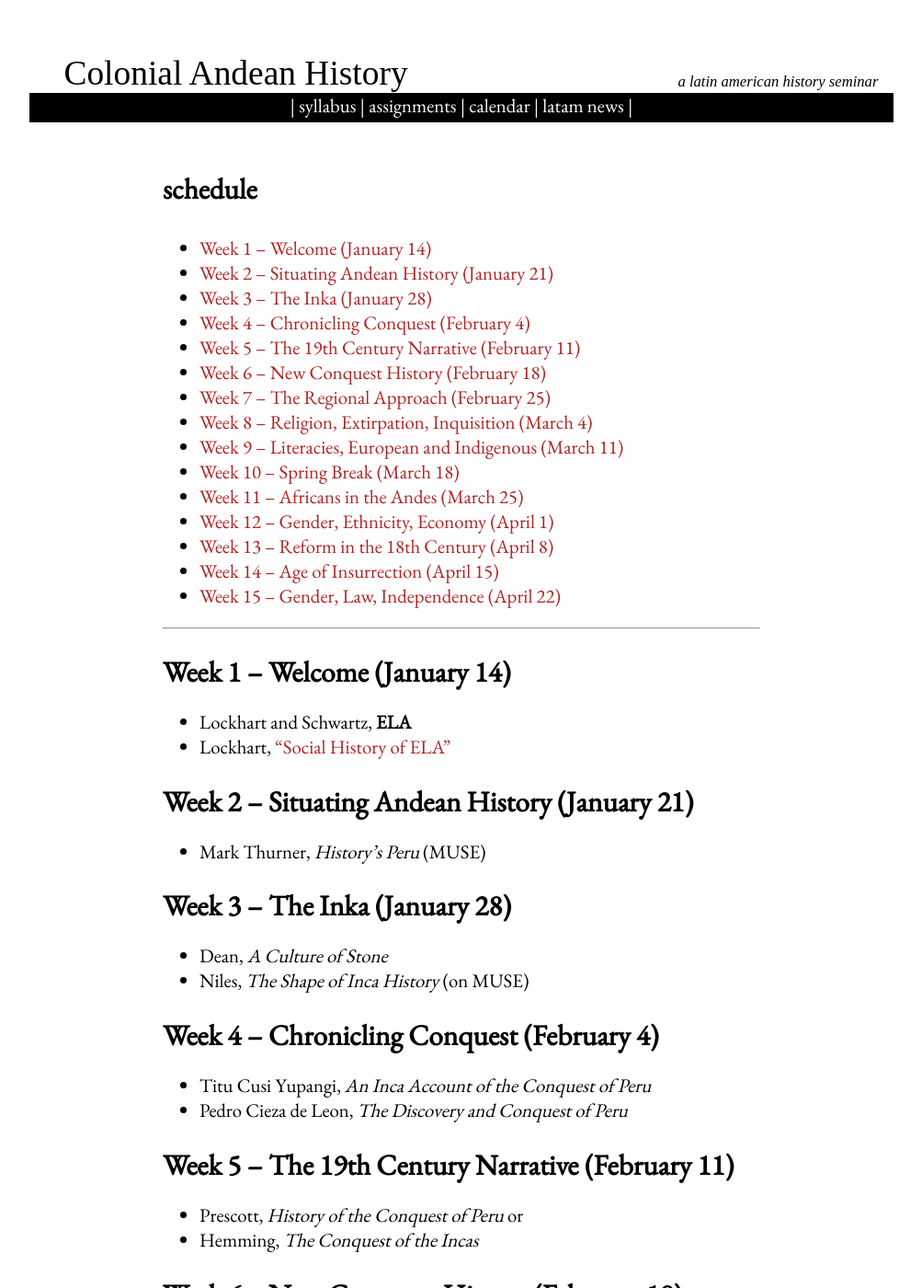
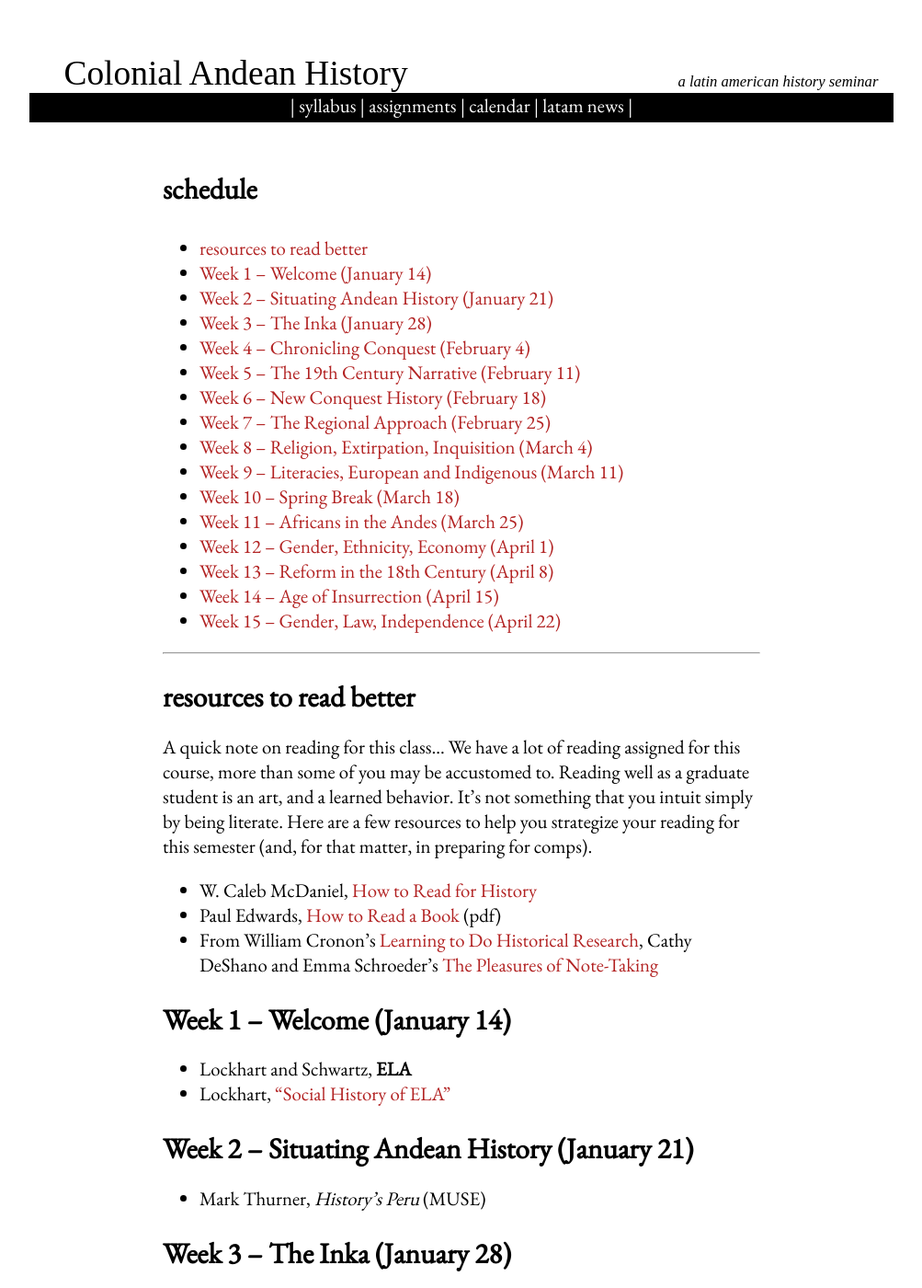
Before and after one commit to chadblack/colonialandes, a Jekyll site: the page built from info/calendar.md, in a window 1280 px wide and 1400 px high. Shown: the whole window at 92% size, without its empty margins (138-1141 px from the left). Built offline with Jekyll 4.4.1, drawn with Linux system fonts in a browser that asks for light colours; some web fonts are replaced.

Commit message:
how to read resources

```diff
--- a/info/calendar.md
+++ b/info/calendar.md
@@ -10,6 +10,15 @@ schedule
 {:toc }
 
 ---
+
+# resources to read better
+
+A quick note on reading for this class... We have a lot of reading assigned for this course, more than some of you may be accustomed to. Reading well as a graduate student is an art, and a learned behavior. It's not something that you intuit simply by being literate. Here are a few resources to help you strategize your reading for this semester (and, for that matter, in preparing for comps).
+
+*  W. Caleb McDaniel, [How to Read for History](http://wcm1.web.rice.edu/howtoread.html)
+*  Paul Edwards, [How to Read a Book](http://pne.people.si.umich.edu/PDF/howtoread.pdf) (pdf)
+*  From William Cronon's [Learning to Do Historical Research](http://www.williamcronon.net/researching/index.htm), Cathy DeShano and Emma Schroeder's [The Pleasures of Note-Taking](http://www.williamcronon.net/researching/notetaking.htm)
+
 
 # Week 1 -- Welcome (January 14)
 *  Lockhart and Schwartz, **ELA**
```
